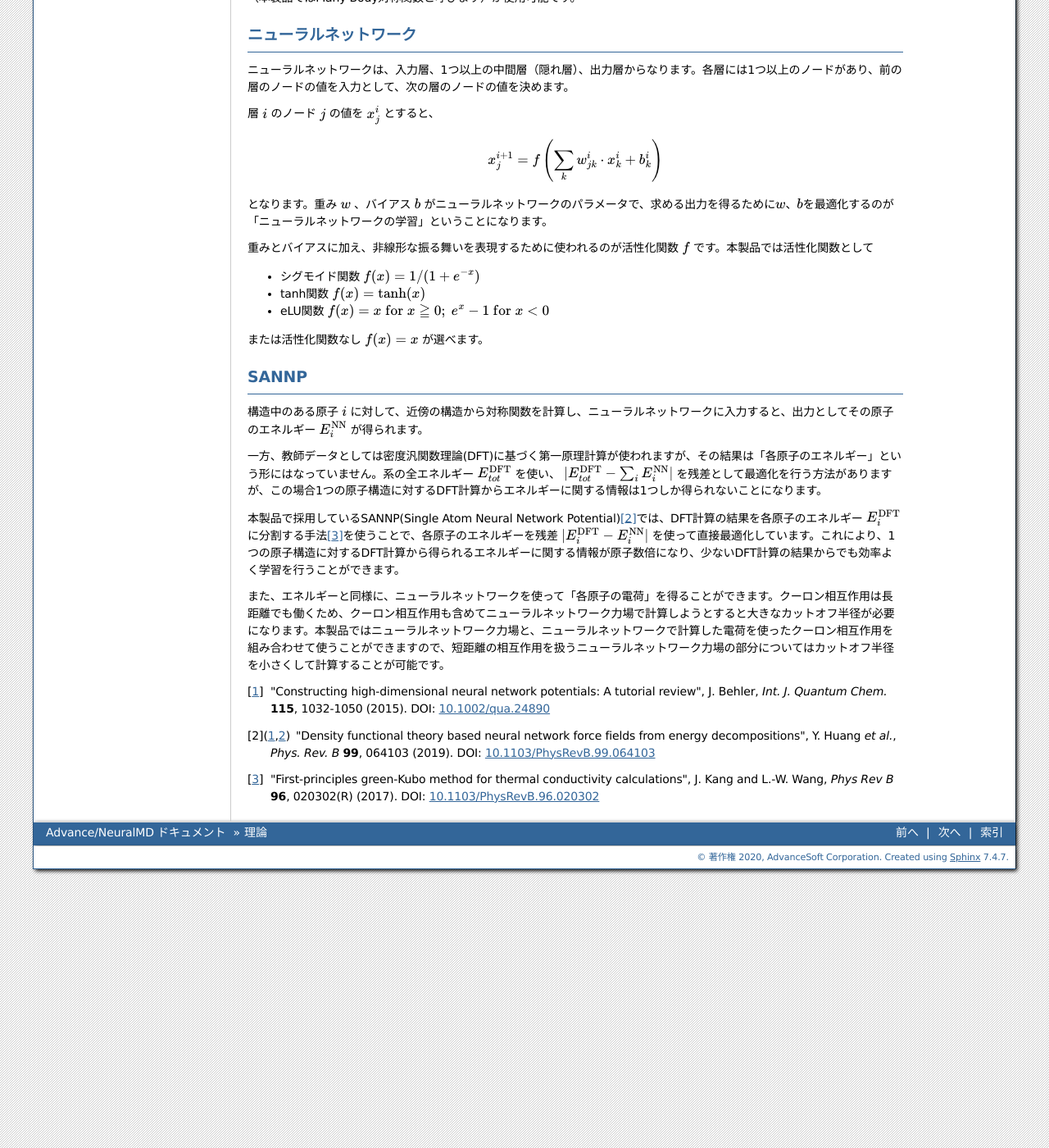
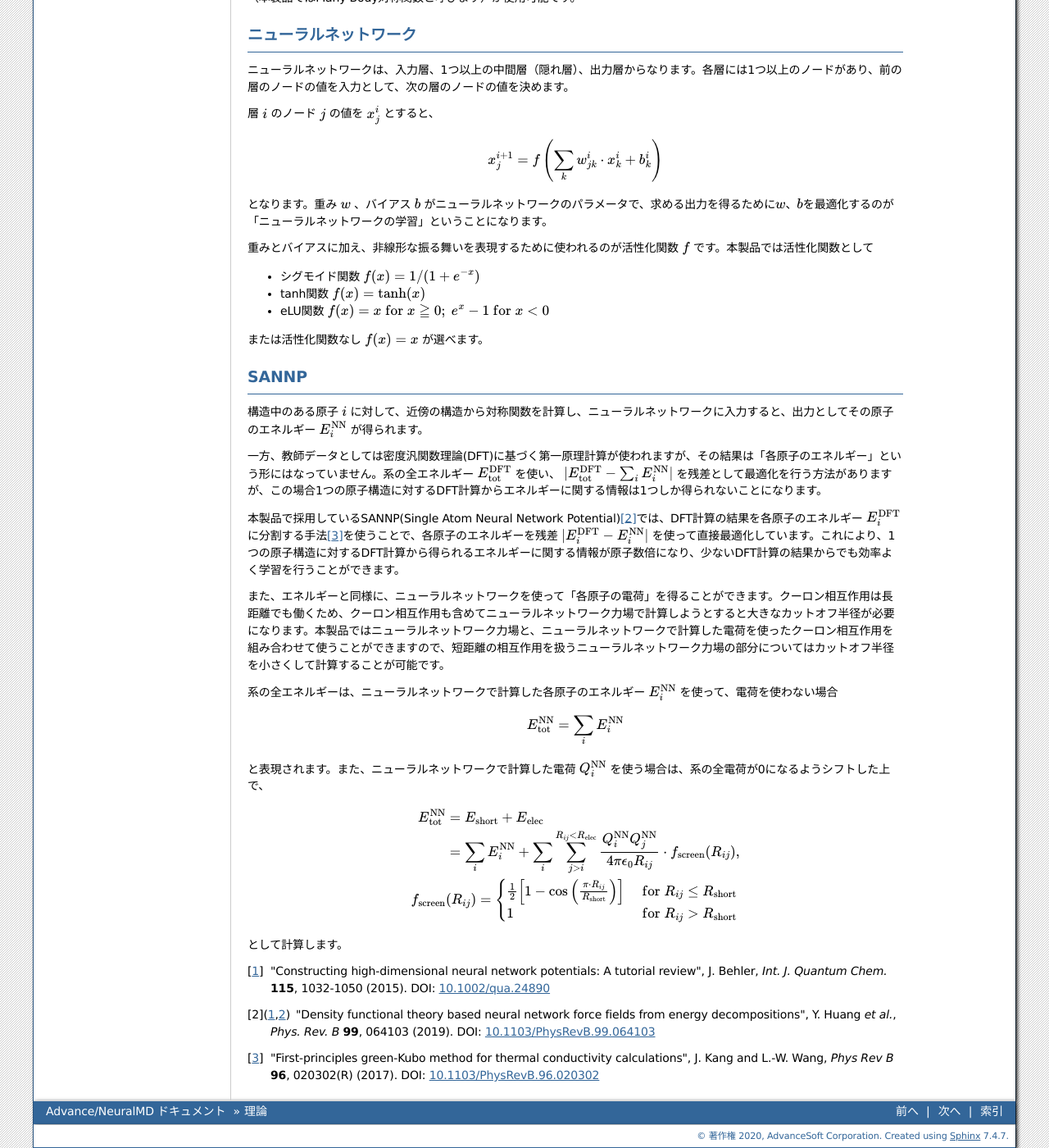
Before and after one commit to advancesoftcorp/neuralmd-doc, a Sphinx documentation site: the page built from docs/source/theory.rst, in a window 1280 px wide and 1400 px high, scrolled down 802 px. Shown: the whole window at 82% size. Built offline with Sphinx 7.4.7, drawn with Linux system fonts in a browser that asks for light colours; formulas are drawn with MathJax 3.

Commit message:
add Etot description

```diff
--- a/docs/source/theory.rst
+++ b/docs/source/theory.rst
@@ -64,12 +64,32 @@ SANNP
 
 構造中のある原子 :math:`i` に対して、近傍の構造から対称関数を計算し、ニューラルネットワークに入力すると、出力としてその原子のエネルギー :math:`E_i^\text{NN}` が得られます。
 
-一方、教師データとしては密度汎関数理論(DFT)に基づく第一原理計算が使われますが、その結果は「各原子のエネルギー」という形にはなっていません。系の全エネルギー :math:`E_{tot}^\text{DFT}` を使い、 :math:`|E_{tot}^\text{DFT} - \sum_i E_{i}^\text{NN}|` を残差として最適化を行う方法がありますが、この場合1つの原子構造に対するDFT計算からエネルギーに関する情報は1つしか得られないことになります。
+一方、教師データとしては密度汎関数理論(DFT)に基づく第一原理計算が使われますが、その結果は「各原子のエネルギー」という形にはなっていません。系の全エネルギー :math:`E_\text{tot}^\text{DFT}` を使い、 :math:`|E_\text{tot}^\text{DFT} - \sum_i E_{i}^\text{NN}|` を残差として最適化を行う方法がありますが、この場合1つの原子構造に対するDFT計算からエネルギーに関する情報は1つしか得られないことになります。
 
 本製品で採用しているSANNP(Single Atom Neural Network Potential)\ [2]_\ では、DFT計算の結果を各原子のエネルギー :math:`E_i^\text{DFT}` に分割する手法\ [3]_\ を使うことで、各原子のエネルギーを残差 :math:`|E_i^\text{DFT} - E_i^\text{NN}|` を使って直接最適化しています。これにより、1つの原子構造に対するDFT計算から得られるエネルギーに関する情報が原子数倍になり、少ないDFT計算の結果からでも効率よく学習を行うことができます。
 
 また、エネルギーと同様に、ニューラルネットワークを使って「各原子の電荷」を得ることができます。クーロン相互作用は長距離でも働くため、クーロン相互作用も含めてニューラルネットワーク力場で計算しようとすると大きなカットオフ半径が必要になります。本製品ではニューラルネットワーク力場と、ニューラルネットワークで計算した電荷を使ったクーロン相互作用を組み合わせて使うことができますので、短距離の相互作用を扱うニューラルネットワーク力場の部分についてはカットオフ半径を小さくして計算することが可能です。
 
+系の全エネルギーは、ニューラルネットワークで計算した各原子のエネルギー :math:`E_i^\text{NN}` を使って、電荷を使わない場合
+
+.. math::
+
+ E_\text{tot}^\text{NN} = \sum_i E_i^\text{NN}
+
+と表現されます。また、ニューラルネットワークで計算した電荷 :math:`Q_i^\text{NN}` を使う場合は、系の全電荷が0になるようシフトした上で、
+
+.. math::
+
+ E_\text{tot}^\text{NN} &= E_\text{short} + E_\text{elec} \\
+ &= \sum_i E_i^\text{NN} + \sum_i \sum_{j>i}^{R_{ij} < R_\text{elec}} \frac{Q_i^\text{NN} Q_j^\text{NN}}{4\pi\epsilon_0R_{ij}} \cdot f_\text{screen}(R_{ij}), \\
+ f_\text{screen}&(R_{ij}) =
+ \begin{cases}
+ \frac{1}{2}\left[1-\cos\left(\frac{\pi \cdot R_{ij}}{R_\text{short}}\right)\right] \; & \text{for} \; R_{ij} \leq R_\text{short} \\
+ 1 & \text{for} \; R_{ij} > R_\text{short}
+ \end{cases}
+
+として計算します。
+
 .. [1] "Constructing high‐dimensional neural network potentials: A tutorial review", J. Behler, *Int. J. Quantum Chem.* **115**, 1032-1050 (2015). DOI: `10.1002/qua.24890 <https://doi.org/10.1002/qua.24890>`_
 .. [2] "Density functional theory based neural network force fields from energy decompositions", Y. Huang *et al.*, *Phys. Rev. B* **99**, 064103 (2019). DOI: `10.1103/PhysRevB.99.064103 <https://doi.org/10.1103/PhysRevB.99.064103>`_
 .. [3] "First-principles green-Kubo method for thermal conductivity calculations", J. Kang and L.-W. Wang, *Phys Rev B* **96**, 020302(R) (2017). DOI: `10.1103/PhysRevB.96.020302 <https://doi.org/10.1103/PhysRevB.96.020302>`_
```
